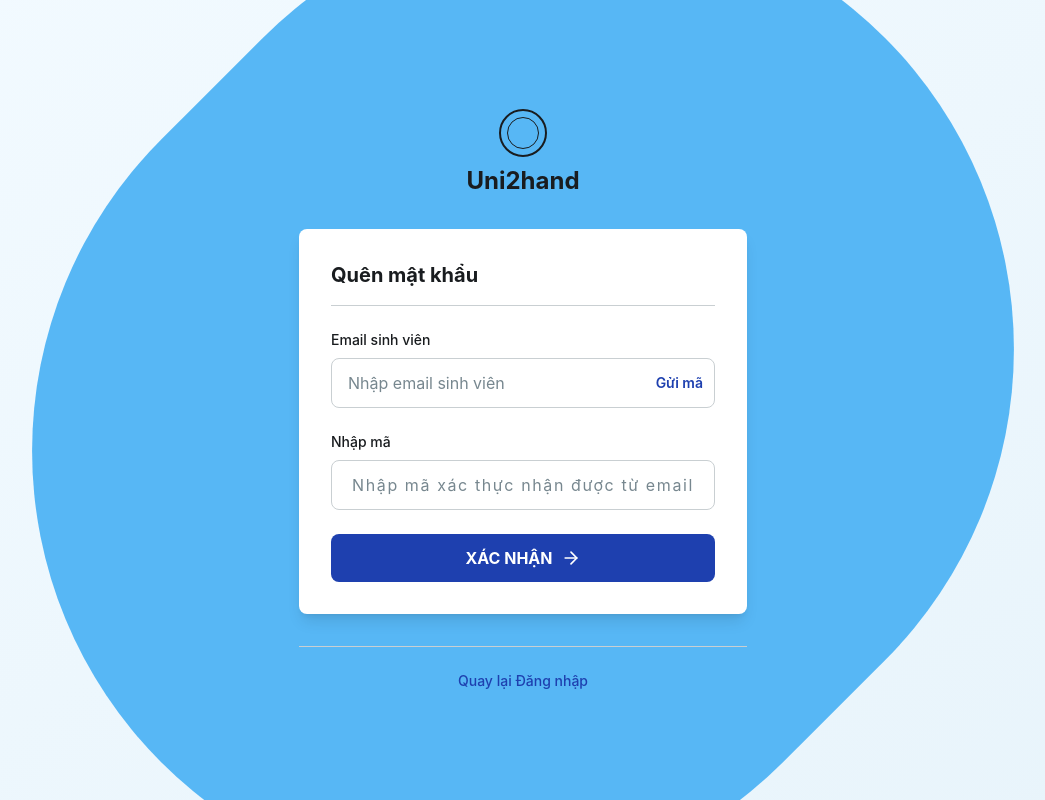
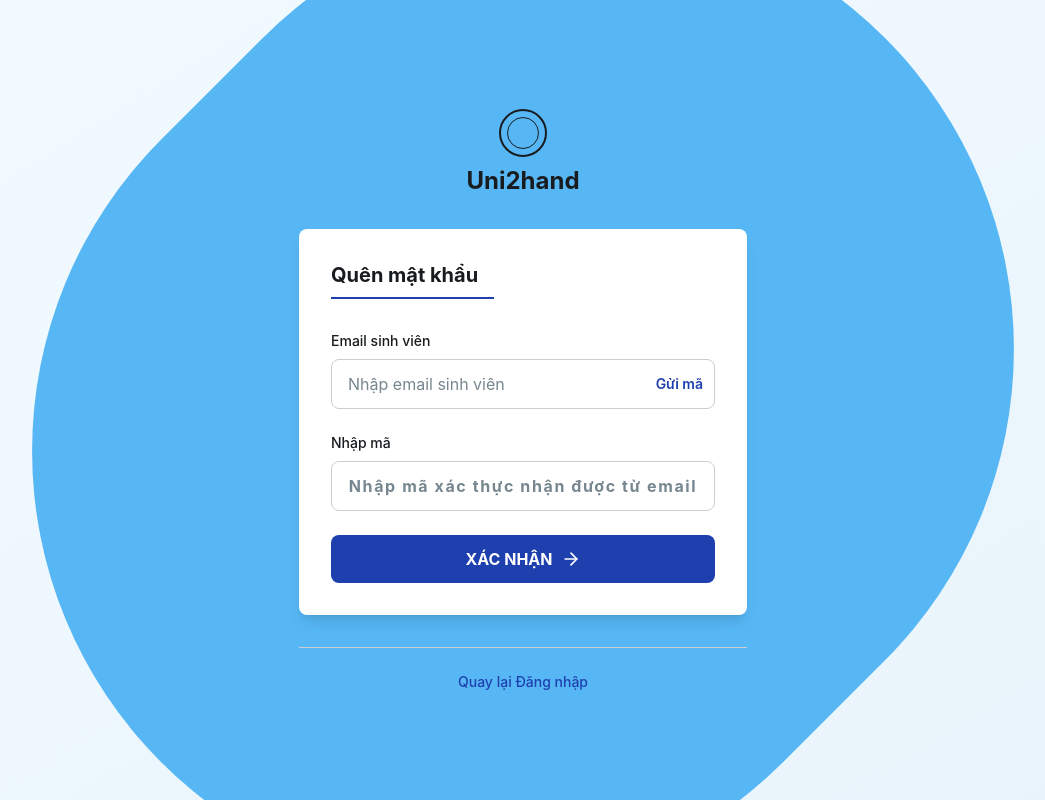
Before and after one commit to MrCopperrrr/Secondhand_Ecommerce, a React (Vite) app in the folder client/: page /forgot-password in a window 1280 px wide. Shown: the whole page, without its empty margins (117-1162 px from the left). Built offline with nearby package versions, Linux system fonts and the light colour scheme.

Commit message:
style: match ForgotPassword card styles with login/register theme

```diff
--- a/client/src/components/auth/forgot-password-card.tsx
+++ b/client/src/components/auth/forgot-password-card.tsx
@@ -92,8 +92,8 @@ export function ForgotPasswordCard() {
       {/* Card */}
       <div className="bg-[#FFFFFF] rounded-lg shadow-lg p-8">
         {/* Header */}
-        <div className="border-b border-[#C9CFD2] pb-4 mb-6">
-          <h2 className="text-xl font-bold text-[#191C1F]">Quên mật khẩu</h2>
+        <div className="mb-8 border-b-2 border-[#1E40AF] w-fit pr-4">
+          <h2 className="text-xl font-bold text-[#191C1F] pb-2">Quên mật khẩu</h2>
         </div>
 
         {/* Step 3A: Verification */}
@@ -110,7 +110,7 @@ export function ForgotPasswordCard() {
                   value={email}
                   onChange={(e) => setEmail(e.target.value)}
                   placeholder="Nhập email sinh viên"
-                  className="w-full border border-[#C9CFD2] rounded-lg px-4 py-3 text-[#191C1F] placeholder-[#77878F] focus:outline-none focus:ring-2 focus:ring-[#1E40AF] focus:border-transparent"
+                  className="w-full border border-[#C9CFD2] rounded-lg px-4 py-3 text-[#191C1F] placeholder-[#77878F] bg-white focus:outline-none focus:ring-1 focus:ring-[#1E40AF] transition"
                 />
                 <button
                   type="button"
@@ -138,7 +138,7 @@ export function ForgotPasswordCard() {
                 onChange={(e) => setOtp(e.target.value)}
                 placeholder="Nhập mã xác thực nhận được từ email"
                 maxLength={6}
-                className="w-full border border-[#C9CFD2] rounded-lg px-4 py-3 text-[#191C1F] placeholder-[#77878F] focus:outline-none focus:ring-2 focus:ring-[#1E40AF] focus:border-transparent tracking-widest text-center"
+                className="w-full border border-[#C9CFD2] rounded-lg px-4 py-3 text-[#191C1F] placeholder-[#77878F] bg-white focus:outline-none focus:ring-1 focus:ring-[#1E40AF] transition tracking-widest text-center font-bold"
               />
             </div>
 
@@ -167,7 +167,7 @@ export function ForgotPasswordCard() {
                   value={newPassword}
                   onChange={(e) => setNewPassword(e.target.value)}
                   placeholder="Nhập mật khẩu mới"
-                  className="w-full border border-[#C9CFD2] rounded-lg px-4 py-3 text-[#191C1F] placeholder-[#77878F] focus:outline-none focus:ring-2 focus:ring-[#1E40AF] focus:border-transparent pr-10"
+                  className="w-full border border-[#C9CFD2] rounded-lg px-4 py-3 text-[#191C1F] placeholder-[#77878F] bg-white focus:outline-none focus:ring-1 focus:ring-[#1E40AF] transition pr-10"
                 />
                 <button
                   type="button"
@@ -190,7 +190,7 @@ export function ForgotPasswordCard() {
                   value={confirmPassword}
                   onChange={(e) => setConfirmPassword(e.target.value)}
                   placeholder="Xác nhận mật khẩu mới"
-                  className="w-full border border-[#C9CFD2] rounded-lg px-4 py-3 text-[#191C1F] placeholder-[#77878F] focus:outline-none focus:ring-2 focus:ring-[#1E40AF] focus:border-transparent pr-10"
+                  className="w-full border border-[#C9CFD2] rounded-lg px-4 py-3 text-[#191C1F] placeholder-[#77878F] bg-white focus:outline-none focus:ring-1 focus:ring-[#1E40AF] transition pr-10"
                 />
                 <button
                   type="button"
```
